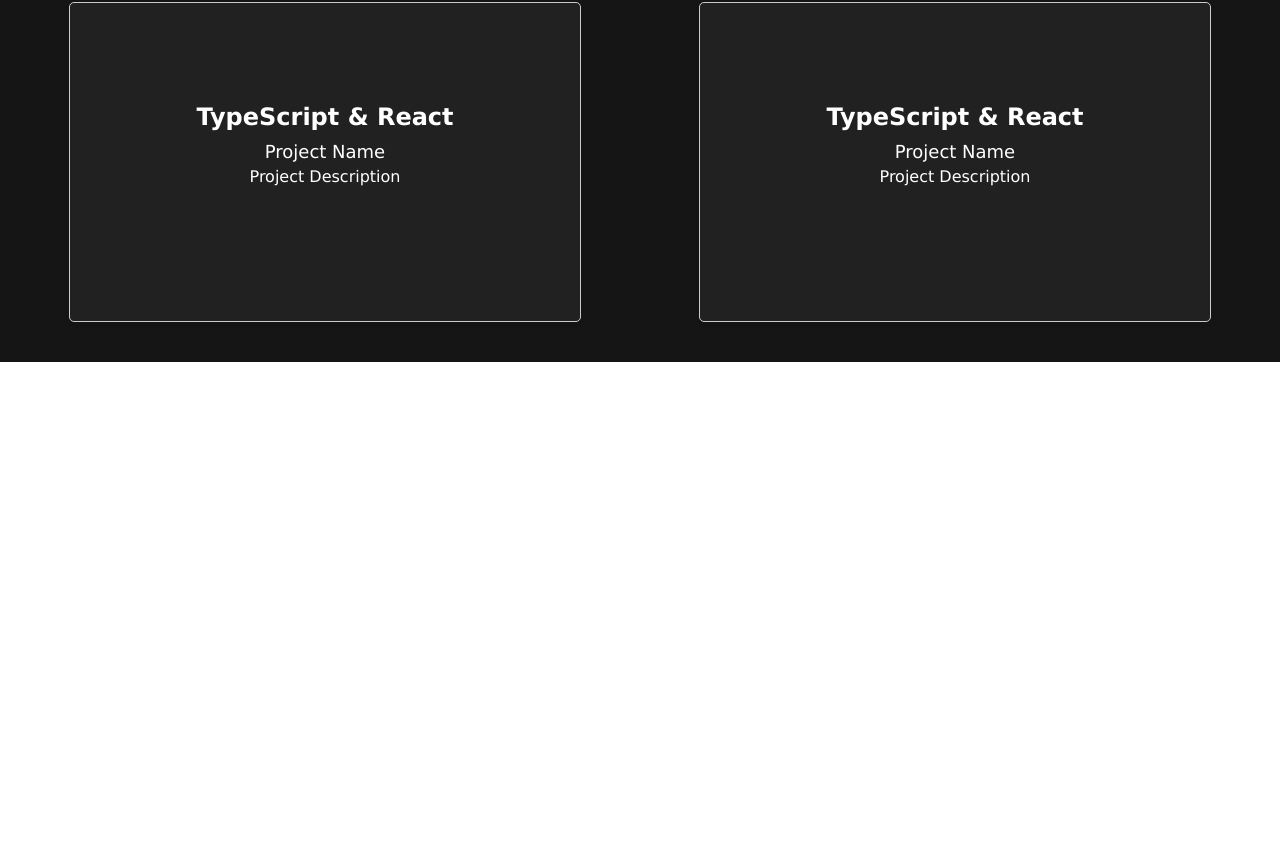
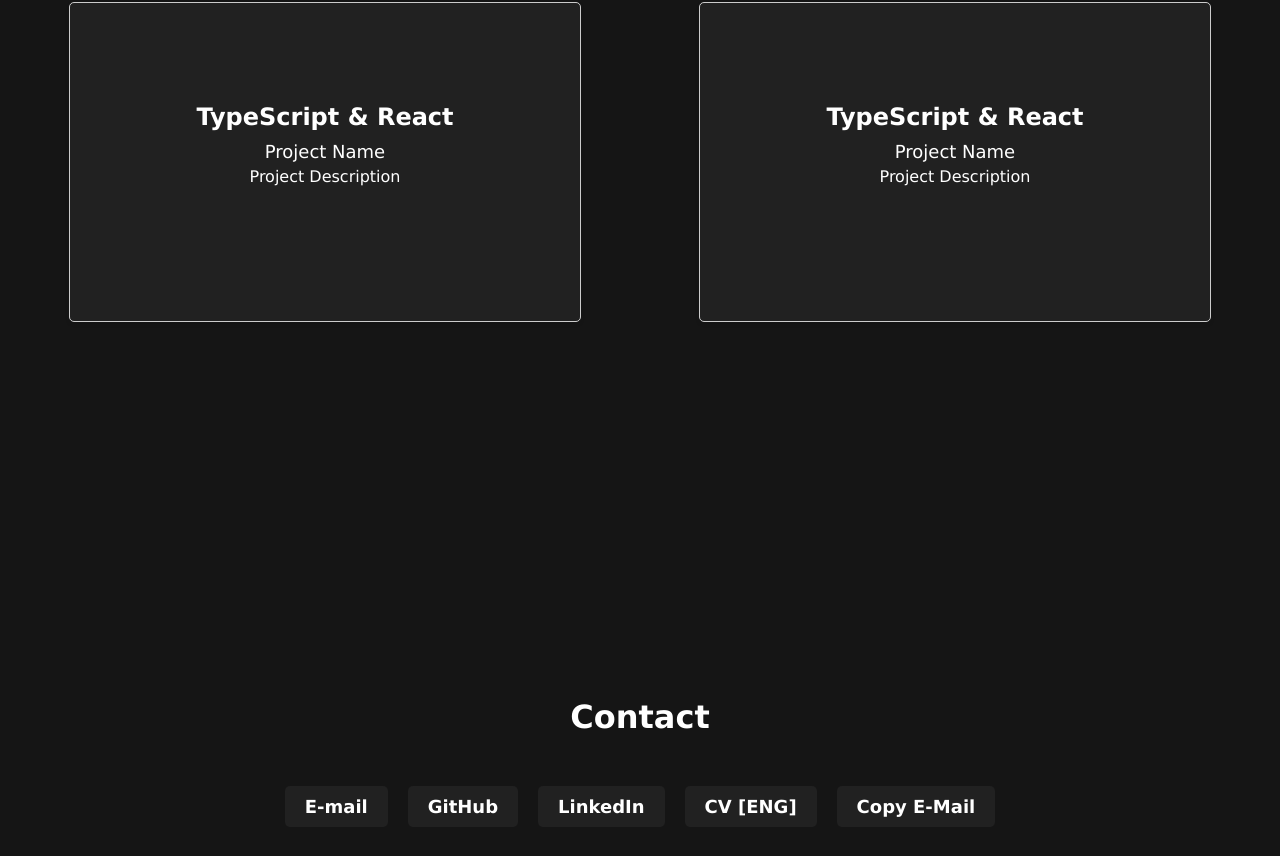
Before and after one commit to 00200200/portfolio, a React (Create React App) app: page / in a window 1280 px wide. Shown: the part 1276-2132 px from the top of the page. Before the commit the page ends 1638 px from the top, so only its background shows below. Built offline with nearby package versions, Linux system fonts and the light colour scheme.

Commit message:
Contact Section
Contact Section Ready  styles and responsive

```diff
--- a/src/components/MainPage/MainPage.tsx
+++ b/src/components/MainPage/MainPage.tsx
@@ -2,8 +2,11 @@
 import './MainPage.css';
 
 const MainPage: React.FC = () => {
-	const handleContactClick = () => {};
-	const handleArrowClick = () => {};
+	const handleContactClick = () => {
+		const contact = document.getElementById('contact') as HTMLDivElement;
+		contact?.scrollIntoView({ behavior: 'smooth' });
+	};
+	const handleArrowClick = (): void => {};
 	return (
 		<div id='home' className='main-page'>
 			<div className='content'>
@@ -19,10 +22,9 @@
 					<div className='rightTextContent'>
 						<p>
 							Jestem studentem informatyki na <a>Politechnice Wrocławskiej</a>, gdzie zdobywam wiedzę z zakresu
-							programowania i informatyki. Przed maturą uczestniczyłem w bootcampie JavaScript. W czasie przygotowań do
-							matury poznałem podstawy języka Python, a na pierwszym roku studiów poznałem podstawy języków
-							programowania C/C++ oraz Java. Jestem bardzo zmotywowany, aby rozwijać swoje umiejętności programistyczne
-							i poznać nowe technologie.
+							bleblebleble <a>tetetee</a>, dasddasda, Lorem, ipsum dolor. Lorem, ipsum dolor sit amet consectetur
+							adipisicing elit. Quos, mollitia! Lorem ipsum dolor sit. <a>Lorem, ipsum.</a> Lorem ipsum dolor sit amet
+							consectetur adipisicing elit.s
 						</p>
 					</div>
 				</div>
--- a/src/components/NavBar/HamburgerMenu.tsx
+++ b/src/components/NavBar/HamburgerMenu.tsx
@@ -4,15 +4,15 @@
 const Navigation: React.FC = () => {
 	const [isMenuOpen, setIsMenuOpen] = useState(false);
 
-	const toggleMenu = () => {
+	const toggleMenu = () : void=> {
 		setIsMenuOpen(prevIsMenuOpen => !prevIsMenuOpen);
 	};
 
-	const handleMenuItemClick = () => {
+	const handleMenuItemClick = () : void => {
 		setIsMenuOpen(false);
 	};
 
-	const handleScrollToSection = (id: string) => {
+	const handleScrollToSection = (id: string) : void => {
 		if (id === 'home') {
 			window.scrollTo({ top: 0, behavior: 'smooth' });
 		} else {
--- /dev/null
+++ b/src/components/contact/Contact.css
@@ -0,0 +1,54 @@
+.contact-section {
+	width: 100%;
+	height: 100vh;
+	background-color: var(--primary-color);
+	display: flex;
+	flex-direction: column;
+	justify-content: center;
+	align-items: center;
+	text-align: center;
+	color: var(--main-text-color);
+}
+
+.contact-section h2 {
+	color: var(--main-text-color);
+	font-size: 32px;
+	margin-bottom: 20px;
+}
+
+.contact-buttons {
+	display: flex;
+	flex-wrap: wrap;
+	justify-content: center;
+	gap: 20px;
+	margin-top: 30px;
+}
+
+.contact-button {
+	display: inline-block;
+	padding: 10px 20px;
+	font-size: 18px;
+	font-weight: 700;
+	text-decoration: none;
+	color: var(--main-text-color);
+	background-color: var(--secondary-color);
+	border: none;
+	border-radius: 5px;
+	transition: background-color 0.3s ease;
+}
+
+.contact-button:hover {
+	background-color: var(--quaternary-color);
+}
+
+/* Responsywność na telefonach */
+@media (max-width: 767px) {
+	.contact-buttons {
+		flex-direction: column;
+		align-items: center;
+	}
+
+	.contact-button {
+		margin-top: 10px;
+	}
+}
--- /dev/null
+++ b/src/components/contact/Contact.tsx
@@ -0,0 +1,59 @@
+import React from 'react';
+// import cvEng from './cv/cv_eng.pdf';
+import './Contact.css';
+
+const Contact: React.FC = () => {
+	const handleDownloadCV = () => {
+		// window.open(cvEng, '_blank');
+	};
+	const handleCopyEmail = () => {
+		const eMail = 'mchfrg@gmail.com';
+		navigator.clipboard
+			.writeText(eMail)
+			.then(() => {
+				// Pomyślnie skopiowano adres e-mail do schowka
+				console.log('Adres e-mail został skopiowany!');
+			})
+			.catch(error => {
+				// Wystąpił błąd podczas kopiowania adresu e-mail
+				console.error('Błąd podczas kopiowania adresu e-mail:', error);
+			});
+	};
+
+	return (
+		<section id='contact' className='contact-section'>
+			<h2>Contact</h2>
+
+			<div className='contact-buttons'>
+				{/* <a href='https://discord.com/' target='_blank' rel='noopener noreferrer' className='contact-button discord'>
+					Discord
+				</a> */}
+				<a href='mailto:mchfrg@gmail.com' target='_blank' rel='noopener noreferrer' className='contact-button email'>
+					E-mail
+				</a>
+				<a
+					href='https://github.com/00200200'
+					target='_blank'
+					rel='noopener noreferrer'
+					className='contact-button github'>
+					GitHub
+				</a>
+				<a
+					href='https://www.linkedin.com/in/micha%C5%82-furga%C5%82a/'
+					target='_blank'
+					rel='noopener noreferrer'
+					className='contact-button linkedin'>
+					LinkedIn
+				</a>
+				<button className='contact-button linkedin' onClick={handleDownloadCV}>
+					CV [ENG]
+				</button>
+				<button className='contact-button' onClick={handleCopyEmail}>
+					Copy E-Mail
+				</button>
+			</div>
+		</section>
+	);
+};
+
+export default Contact;
--- a/src/components/styles.css
+++ b/src/components/styles.css
@@ -1,6 +1,6 @@
 :root {
-	--primary-color: #151515;
+	 --primary-color: #151515;
 	--secondary-color: #212121;
-	--quaternary-color: #909090; /* Nowy kolor czwarty */
+	--quaternary-color: #646464;
 	--main-text-color: #ffffff;
 }
--- a/src/index.tsx
+++ b/src/index.tsx
@@ -3,13 +3,14 @@
 import HamburgerMenu from './components/NavBar/HamburgerMenu';
 import MainPage from './components/MainPage/MainPage';
 import Projects from './components/Projects/Projects';
+import Contact from './components/contact/Contact';
 const App: React.FC = () => {
 	return (
 		<div id='root' style={{ background: '323232' }}>
 			<HamburgerMenu />
 			<MainPage></MainPage>
-
 			<Projects></Projects>
+			<Contact></Contact>
 		</div>
 	);
 };
```
